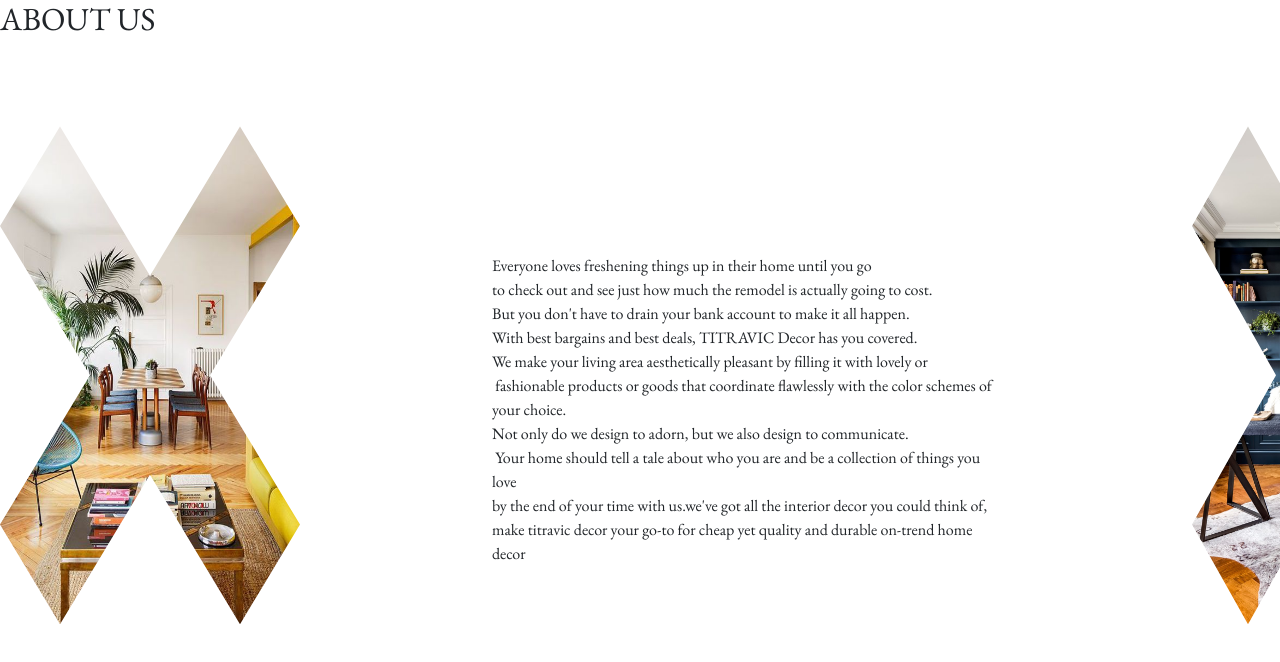
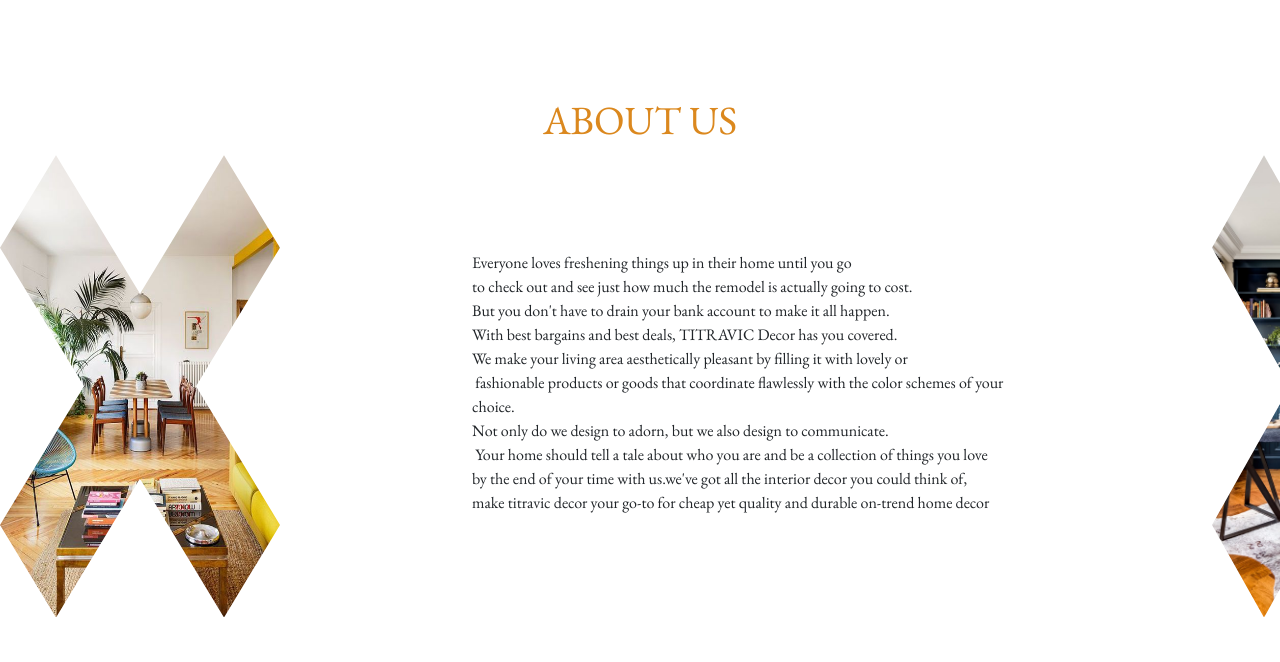
Before and after one commit to SaretoTracy/Titravic-interior-decor, a plain HTML site: page about.html in a window 1280 px wide. Shown: the top 662 px of the page. Drawn offline with nearby package versions, Linux system fonts and the light colour scheme; a web font is replaced by a local one.

Commit message:
about rendering

```diff
--- a/about.html
+++ b/about.html
@@ -16,9 +16,9 @@
 <body>
     <div class="about">
 
-        <h2>ABOUT US</h2>
+        <h1>ABOUT US</h1>
         <div class="info">
-            <img src="/images/WEEKEND AT HOME _ 102.jpeg" width="300" id="circle">
+            <img src="/images/WEEKEND AT HOME _ 102.jpeg" width="280" id="circle">
             <p>
                 Everyone loves freshening things up in their home until you go <br> to check out and see just how much the remodel is actually going to cost. <br>But you don't have to drain your bank account to make it all happen. <br>With best bargains
                 and best deals, TITRAVIC Decor has you covered. <br>We make your living area aesthetically pleasant by filling it with lovely or<br> fashionable products or goods that coordinate flawlessly with the color schemes of your choice.<br> Not
@@ -26,7 +26,7 @@
                 of, <br>make titravic decor your go-to for cheap yet quality and durable on-trend home decor
             </p>
 
-            <img src="images/A Stylish Home Office Accent Wall.jpeg " width="280" id="office">
+            <img src="images/A Stylish Home Office Accent Wall.jpeg " width="260" id="office">
         </div>
     </div>
 </body>
--- a/style.css
+++ b/style.css
@@ -100,14 +100,19 @@ button {
     font-size: 20px;
 } */
 
+.about h1 {
+    text-align: center;
+    color: #DB881E;
+    padding-top: 6rem;
+}
+
 .info {
     display: flex;
-    padding-top: 5rem;
 }
 
 .info p {
     padding-left: 12rem;
-    padding-top: 8rem;
+    padding-top: 6rem;
 }
 
 #office {
```
